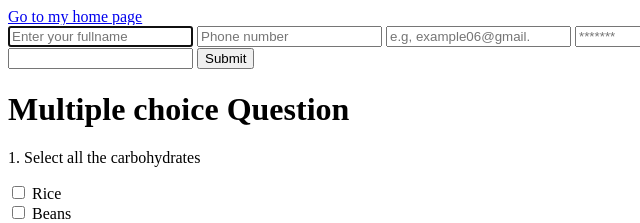
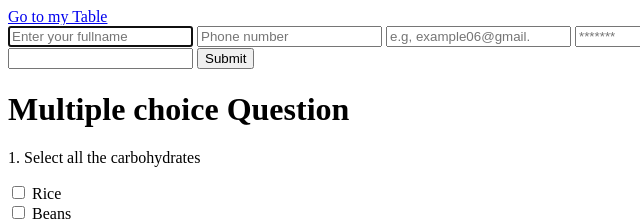
Before and after one commit to taiwoademola065-dotcom/HTML-FORMS-AND-TABLES, a plain HTML site: page index.html in a window 1280 px wide. Shown: the top 223 px of the page, 0-640 px from the left. Drawn offline with Linux system fonts and the light colour scheme.

Commit message:
HTML FORMS AND TABLES UPDATE

```diff
--- a/index.html
+++ b/index.html
@@ -8,7 +8,7 @@
 </head>
 
 <body>
-  <a href="./Table.html"> Go to my home page </a>
+  <a href="./Table.html"> Go to my Table</a>
   <!--    forms -->
   <form action="./dashboard" method="get">
     <input type="text" placeholder="Enter your fullname" required autofocus>
```
